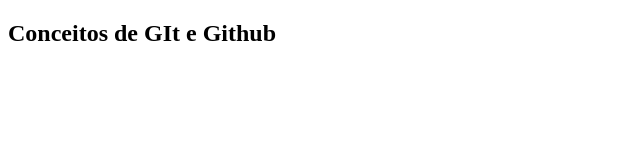
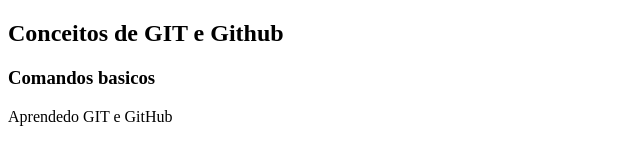
Before and after one commit to Garry1943/aula_git, a plain HTML site: page index.html in a window 1280 px wide. Shown: the whole page, without its empty margins (0-640 px from the left). Drawn offline with Linux system fonts and the light colour scheme.

Commit message:
novos ajustes

```diff
--- a/index.html
+++ b/index.html
@@ -6,6 +6,8 @@
     <title>Tutorial Git</title>
 </head>
 <body>
-    <h2>Conceitos de GIt e Github</h2>
+    <h2>Conceitos de GIT e Github</h2>
+    <h3>Comandos basicos</h3>
+    <p>Aprendedo GIT e GitHub</p>
 </body>
 </html>
```
